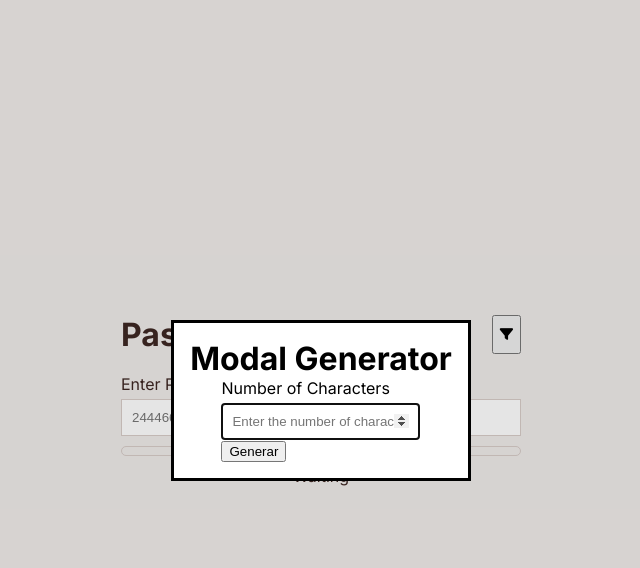
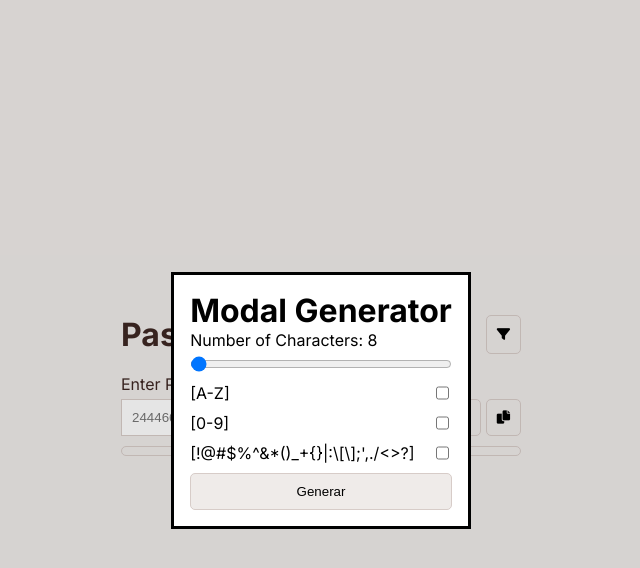
Before and after one commit to Maico-Zurbriggen/password_generator, a React (Vite) app: page / in a window 1280 px wide. Both pictures are taken after a click on the button 825 px from the left and 334 px from the top of the page. Shown: the top 568 px of the page, without its empty margins (319-959 px from the left). Built offline with nearby package versions, Linux system fonts and the light colour scheme.

Commit message:
Añadiendo la funcionalidad para generar una contraseña aleatoria segun los parametros registrados por el usuario, mejorando la interfaz de la ventana modal y añadiendo funcionalidades para mostrar/ocultar la contraseña y copiarla al portapapeles

```diff
--- a/src/App.css
+++ b/src/App.css
@@ -57,19 +57,16 @@
 .indicator-security-line-item.low {
   width: 33%;
   background-color: var(--danger);
-  animation: low 1s linear;
 }
 
 .indicator-security-line-item.medium {
   width: 66%;
   background-color: var(--warning);
-  animation: medium 1s linear;
 }
 
 .indicator-security-line-item.high {
   width: 100%;
   background-color: var(--success);
-  animation: high 1s linear;
 }
 
 .indicator-security-text {
@@ -90,7 +87,33 @@
   color: var(--success);
 }
 
-/*ANIMACIONES*/
+/*GENERADOR DE CONTRASEÑAS*/
+.modal-form {
+  width: 100%;
+  display: flex;
+  flex-direction: column;
+  align-items: start;
+  justify-content: center;
+  gap: 10px;
+}
+
+.button-modal-form {
+  width: 100%;
+}
+
+input.range-input {
+  padding: 0;
+  margin: 0;
+}
+
+div.checkbox-field {
+  width: 100%;
+  display: flex;
+  flex-direction: row;
+  justify-content: space-between;
+}
+
+/*ANIMACIONES
 @keyframes low {
   from {
     width: 0%;
@@ -123,3 +146,4 @@
     background-color: var(--success);
   }
 }
+*/
--- a/src/App.jsx
+++ b/src/App.jsx
@@ -1,12 +1,29 @@
-import { useState } from 'react'
-import './App.css'
-import { Field, IndicatorSecurity, ModalGenerator } from './components'
-import { levels } from './constants'
+import { useState } from "react";
+import "./App.css";
+import { IndicatorSecurity, ModalGenerator } from "./components";
+import { levels } from "./constants";
 
 const { lowSecurity, mediumSecurity, highSecurity } = levels;
 
 function App() {
   const [securityPassword, setSecurityPassword] = useState("");
+  const [password, setPassword] = useState("");
+  const [showPassword, setShowPassword] = useState(false);
+
+  const modifyPassword = (newPassword) => {
+    setPassword(newPassword);
+    verificatePassword(newPassword);
+  };
+
+  const handleOnChange = (e) => {
+    const newValue = e.target.value;
+    setPassword(newValue);
+    verificatePassword(newValue);
+  };
+
+  const copyPassword = () => {
+    navigator.clipboard.writeText(password);
+  }
 
   const verificatePassword = (password) => {
     if (highSecurity.test(password)) {
@@ -20,20 +37,49 @@ function App() {
     } else {
       setSecurityPassword("invalid");
     }
-  }
+  };
 
   return (
     <>
-    <header>
-      <h1 className='title'>Password Generator</h1>
-      <ModalGenerator />
-    </header>
-    <main>
-      <Field type="password" label="Enter Password:" placeholder="2444666668888888" name="password" extraOnChange={verificatePassword}/>
-      <IndicatorSecurity security={securityPassword}/>
-    </main>
+      <header>
+        <h1 className="title">Password Generator</h1>
+        <ModalGenerator modifyPassword={modifyPassword} />
+      </header>
+      <main>
+        <div className="field">
+          <label htmlFor="password">Enter Password:</label>
+          <div className="field row">
+            <input
+              type={showPassword ? "text" : "password"}
+              placeholder="2444666668888888"
+              name="password"
+              onChange={handleOnChange}
+              value={password}
+              id="password"
+            />
+
+            <button
+              type="button"
+              className="toggle-password"
+              onClick={() => setShowPassword(!showPassword)}
+            >
+              <i
+                className={`fa-solid ${
+                  showPassword ? "fa-eye-slash" : "fa-eye"
+                }`}
+              ></i>
+            </button>
+            <button type="button" className="toggle-password" onClick={copyPassword}>
+              <i
+                className="fa-solid fa-copy"
+              ></i>
+            </button>
+          </div>
+        </div>
+        <IndicatorSecurity security={securityPassword} />
+      </main>
     </>
-  )
+  );
 }
 
-export default App
+export default App;
--- a/src/components/ConfigurationGenerator.jsx
+++ b/src/components/ConfigurationGenerator.jsx
@@ -1,13 +1,48 @@
-import { Field } from './Field';
-import { inputsConfigurationGenerator } from '../constants/inputsConfigurationGenerator';
+import { Field } from "./Field";
+import { inputsConfigurationGenerator, charactersLetters } from "../constants";
 
-export const ConfigurationGenerator = ({ buttonText }) => {
+export const ConfigurationGenerator = ({ modal, buttonText, modifyPassword }) => {
+
+  const generatePassword = (e) => {
+    e.preventDefault();
+
+    const formData = new FormData(e.target);
+    const values = Object.fromEntries(formData);
+
+    const { length, uppercase, numbers, symbols } = values;
+    const { uppercaseLetters, lowercaseLetters, numbersLetters, symbolsLetters } = charactersLetters;
+
+    let password = "";
+    let characters = lowercaseLetters;
+
+    if (uppercase) {
+      characters += uppercaseLetters;
+      password += uppercaseLetters.charAt(Math.floor(Math.random() * uppercaseLetters.length));
+    }
+    if (numbers) {
+      characters += numbersLetters;
+      password += numbersLetters.charAt(Math.floor(Math.random() * numbersLetters.length));
+    }
+    if (symbols) {
+      characters += symbolsLetters;
+      password += symbolsLetters.charAt(Math.floor(Math.random() * symbolsLetters.length));
+    }
+
+    for (let i = 0; i < length; i++) {
+      const randomIndex = Math.floor(Math.random() * characters.length);
+      password += characters.charAt(randomIndex);
+    }
+
+    modal.current.close();
+    modifyPassword(password);
+  }
+
   return (
-    <form>
+    <form className="modal-form" onSubmit={generatePassword}>
       {inputsConfigurationGenerator.map(input => (
-        <Field key={input.name} type={input.type} placeholder={input.placeHolder} label={input.label} name={input.name} />
+        <Field key={input.name} {...input}/>
       ))}
-      <button>{buttonText}</button>
+      <button className="button-modal-form">{buttonText}</button>
     </form>
   );
 }
--- a/src/components/Field.jsx
+++ b/src/components/Field.jsx
@@ -1,18 +1,24 @@
 import { useState } from "react";
 
-export const Field = ({ name, type, label, placeholder, extraOnChange }) => {
-  const [value, setValue] = useState("");
+export const Field = ({ name, type = "text", label, placeholder, className, divClassName = "field", min, max, initialValue = ""}) => {
+  const [value, setValue] = useState(initialValue);
 
   const handleOnChange = (e) => {
-    const text = e.target.value;
-    setValue(text);
-    extraOnChange && extraOnChange(text);
+    let newValue;
+    if (e.target.type === "range") {
+      newValue = Number(e.target.value);
+    } else if (e.target.type === "checkbox") {
+      newValue = e.target.checked;
+    } else {
+      newValue = e.target.value;
+    }
+    setValue(newValue);
   }
 
   return (
-    <div className="field">
-      <label htmlFor={name}>{label}</label>
-      <input type={type} name={name} id={name} className="field-input" placeholder={placeholder} value={value} onChange={handleOnChange}/>
+    <div className={divClassName}>
+      <label htmlFor={name}>{label}{type === "range" && value}</label>
+      <input type={type} name={name} id={name} className={className} placeholder={placeholder} value={value} onChange={handleOnChange} min={min} max={max}/>
     </div>
   );
 }
--- a/src/components/ModalGenerator.jsx
+++ b/src/components/ModalGenerator.jsx
@@ -1,7 +1,7 @@
 import { useRef } from "react";
 import { ConfigurationGenerator } from "./ConfigurationGenerator";
 
-export const ModalGenerator = () => {
+export const ModalGenerator = ({ modifyPassword }) => {
   const modalRef = useRef(null);
 
   return (
@@ -14,7 +14,7 @@ export const ModalGenerator = () => {
           <h1>Modal Generator</h1>
         </header>
         <main>
-          <ConfigurationGenerator buttonText="Generar"/>
+          <ConfigurationGenerator modal={modalRef} buttonText="Generar" modifyPassword={modifyPassword}/>
         </main>
       </dialog>
     </>
--- /dev/null
+++ b/src/constants/charactersLetters.js
@@ -0,0 +1,6 @@
+export const charactersLetters = {
+  uppercaseLetters: "ABCDEFGHIJKLMNOPQRSTUVWXYZ",
+  lowercaseLetters: "abcdefghijklmnopqrstuvwxyz",
+  numbersLetters: "0123456789",
+  symbolsLetters: "!@#$%^&*()_+~`|}{[]\\:;?><,./-="
+}
--- a/src/constants/index.js
+++ b/src/constants/index.js
@@ -1,3 +1,4 @@
 export { levels } from './levelsSecurity.js';
 export { inputsConfigurationGenerator } from './inputsConfigurationGenerator.js';
 export { indicatorSecurityText } from './indicatorSecurityText.js';
+export { charactersLetters } from './charactersLetters.js';
--- a/src/constants/inputsConfigurationGenerator.js
+++ b/src/constants/inputsConfigurationGenerator.js
@@ -1,8 +1,32 @@
 export const inputsConfigurationGenerator = [
   {
-    type: "number",
-    name: "numberOfCharacters",
-    label: "Number of Characters",
-    placeHolder: "Enter the number of characters",
+    type: "range",
+    name: "length",
+    label: "Number of Characters: ",
+    min: 8,
+    max: 20,
+    initialValue: 8,
+    className: "range-input"
   },
+  {
+    type: "checkbox",
+    name: "uppercase",
+    label: "[A-Z]",
+    initialValue: false,
+    divClassName: "checkbox-field"
+  },
+  {
+    type: "checkbox",
+    name: "numbers",
+    label: "[0-9]",
+    initialValue: false,
+    divClassName: "checkbox-field"
+  },
+  {
+    type: "checkbox",
+    name: "symbols",
+    label: "[!@#$%^&*()_+{}|:\\[\\];',./<>?]",
+    initialValue: false,
+    divClassName: "checkbox-field"
+  }
 ]
--- a/src/constants/levelsSecurity.js
+++ b/src/constants/levelsSecurity.js
@@ -1,5 +1,5 @@
 export const levels = {
-  lowSecurity: /^[A-Za-z\d@$!%*?&_-]{6,}$/,
-  mediumSecurity: /^(?=.*[a-z])(?=.*[A-Z])(?=.*\d)[A-Za-z\d@$!%*?&_-]{8,}$/,
-  highSecurity: /^(?=.*[a-z])(?=.*[A-Z])(?=.*\d)(?=.*[@$!%*?&_-])[A-Za-z\d@$!%*?&_-]{10,}$/
+  lowSecurity: /^[A-Za-z\d!@#$%^&*()_+~`|}{[\\\]:;?><,./-=]{6,}$/,
+  mediumSecurity: /^(?=.*[a-z])(?=.*[A-Z])(?=.*\d)[A-Za-z\d!@#$%^&*()_+~`|}{[\\\]:;?><,./-=]{8,}$/,
+  highSecurity: /^(?=.*[a-z])(?=.*[A-Z])(?=.*\d)(?=.*[!@#$%^&*()_+~`|}{[\\\]:;?><,./-=])[A-Za-z\d!@#$%^&*()_+~`|}{[\\\]:;?><,./-=]{10,}$/
 }
--- a/src/index.css
+++ b/src/index.css
@@ -57,3 +57,19 @@ header {
 h1, h2, h3, h4, h5, h6, p {
   margin: 0;
 }
+
+button {
+  border: 1px solid var(--surface);
+  border-radius: 5px;
+  background-color: var(--background);
+  padding: 10px;
+}
+
+button:hover {
+  cursor: pointer;
+  background-color: var(--surface);
+}
+
+.row {
+  flex-direction: row !important;
+}
```
